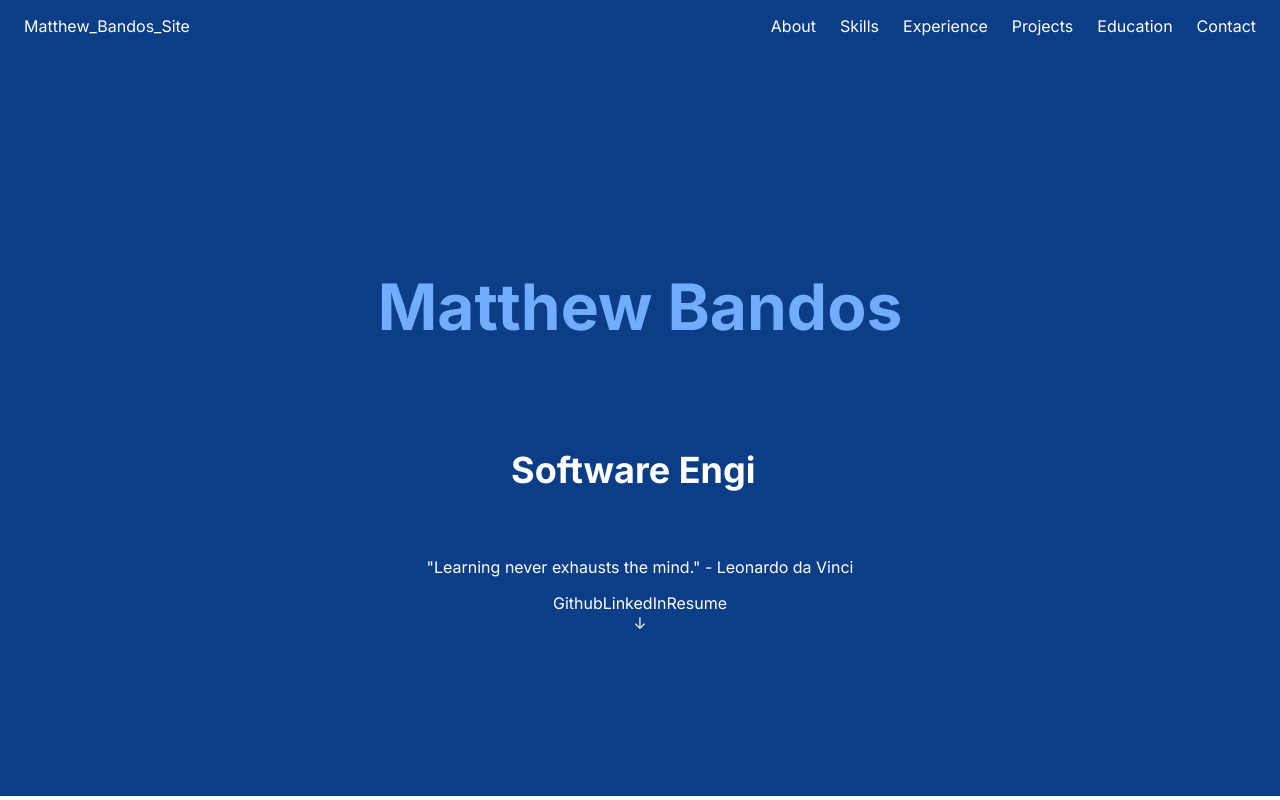
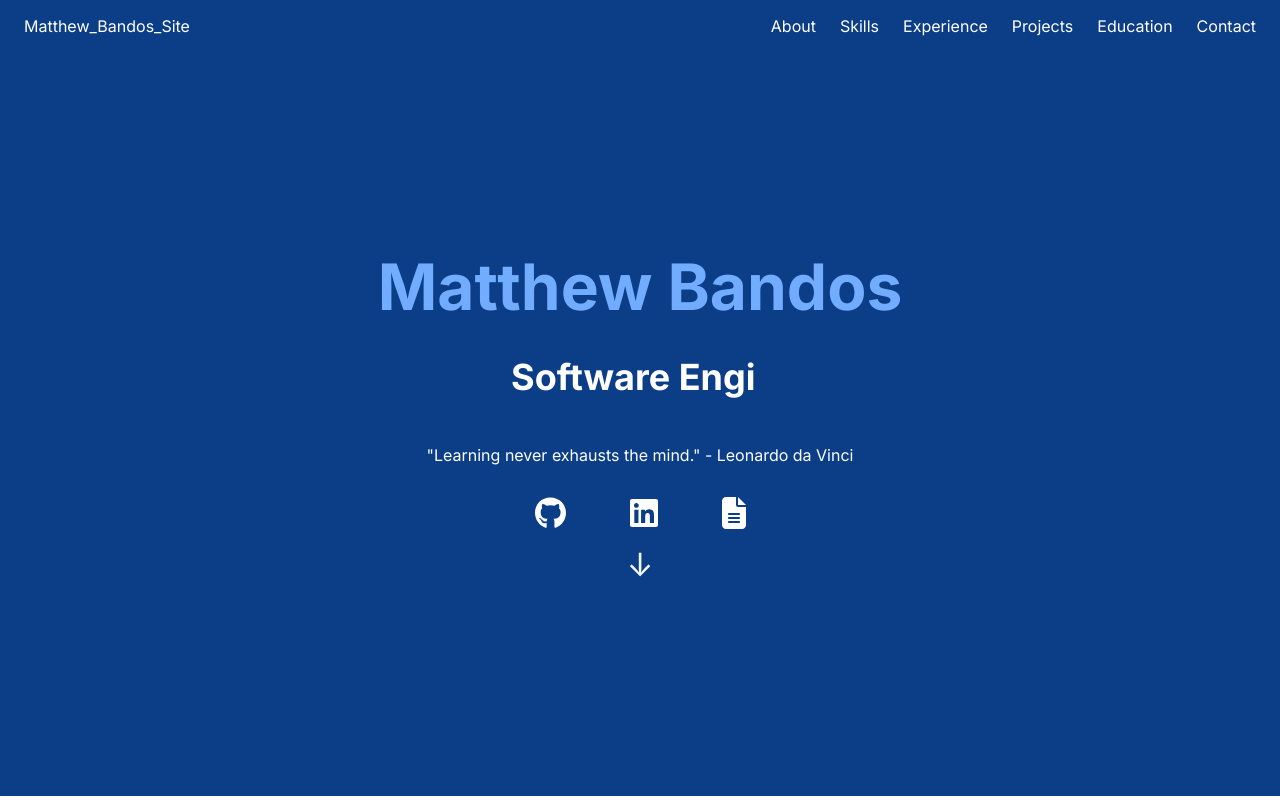
Before and after one commit to RoboticsMB/Personal_Website_2.0, a React (Create React App) app: page / in a window 1280 px wide. Shown: the top 800 px of the page. Built offline with nearby package versions, Linux system fonts and the light colour scheme.

Commit message:
Added Github, Linkedin, Resume Icons, Also adjusted the spacing on landing page

```diff
--- a/package.json
+++ b/package.json
@@ -3,6 +3,9 @@
   "version": "0.1.0",
   "private": true,
   "dependencies": {
+    "@fortawesome/free-brands-svg-icons": "^6.7.2",
+    "@fortawesome/free-solid-svg-icons": "^6.7.2",
+    "@fortawesome/react-fontawesome": "^0.2.2",
     "@testing-library/dom": "^10.4.0",
     "@testing-library/jest-dom": "^6.6.3",
     "@testing-library/react": "^16.3.0",
--- a/src/Components/LandingPage.css
+++ b/src/Components/LandingPage.css
@@ -13,11 +13,17 @@
 }
 
 .landing-page > h1{
+    margin: 0;
     font-size: 4rem;
     color: #71acff;
 }
 
+.landing-page > h2{
+    margin: 0;
+}
+
 .quote{
+    margin-bottom: 2rem;
     color: white;
     opacity: 0;
     transform: translateY(1rem);
@@ -26,6 +32,7 @@
 }
 
 .information-links a{
+    margin: 2rem;
     opacity: 0;
     transform: translateY(1rem);
     animation: fadeSlideUp 1s ease-out forwards;
@@ -34,7 +41,13 @@
     color: white;
 }
 
+.information-links a:hover{
+    transform: scale(1.5);
+}
+
 .scroll-arrow{
+    font-size: 2rem;
+    margin: 1rem;
     opacity: 0;
     transform: translateY(1rem);
     animation: fadeIn 1s ease-out forwards;
--- a/src/Components/LandingPage.js
+++ b/src/Components/LandingPage.js
@@ -1,5 +1,8 @@
 import './LandingPage.css';
 import { TypeAnimation } from 'react-type-animation';
+import { FontAwesomeIcon } from '@fortawesome/react-fontawesome';
+import { faGithub, faLinkedin } from '@fortawesome/free-brands-svg-icons'
+import { faFileAlt } from '@fortawesome/free-solid-svg-icons'
 
 function LandingPage(){
     return (
@@ -33,9 +36,15 @@
             </h2>
             <p className="quote">"Learning never exhausts the mind." - Leonardo da Vinci </p>
             <div className = "information-links">
-                <a href="https://github.com/RoboticsMB" target="_blank" rel="noopener noreferrer">Github</a>
-                <a href="https://www.linkedin.com/in/matthew-bandos-4646ab316" target="_blank" rel="noopener noreferrer">LinkedIn</a>
-                <a href="/Bandos%20M%20Resume%202025.pdf" target="_blank" rel="noopener noreferrer">Resume</a>
+                <a href="https://github.com/RoboticsMB" target="_blank" rel="noopener noreferrer">
+                    <FontAwesomeIcon icon={faGithub} size="2x"/>
+                </a>
+                <a href="https://www.linkedin.com/in/matthew-bandos-4646ab316" target="_blank" rel="noopener noreferrer">
+                    <FontAwesomeIcon icon={faLinkedin} size="2x"/>
+                </a>
+                <a href="/Bandos%20M%20Resume%202025.pdf" target="_blank" rel="noopener noreferrer">
+                    <FontAwesomeIcon icon={faFileAlt} size="2x"/>
+                </a>
             </div>
             <a href="#about" className="scroll-arrow" aria-label="Scroll to About Me">↓</a>
         </section>
```
Also changed, not shown: 1 other file (tests, documents, lock files or other folders).
